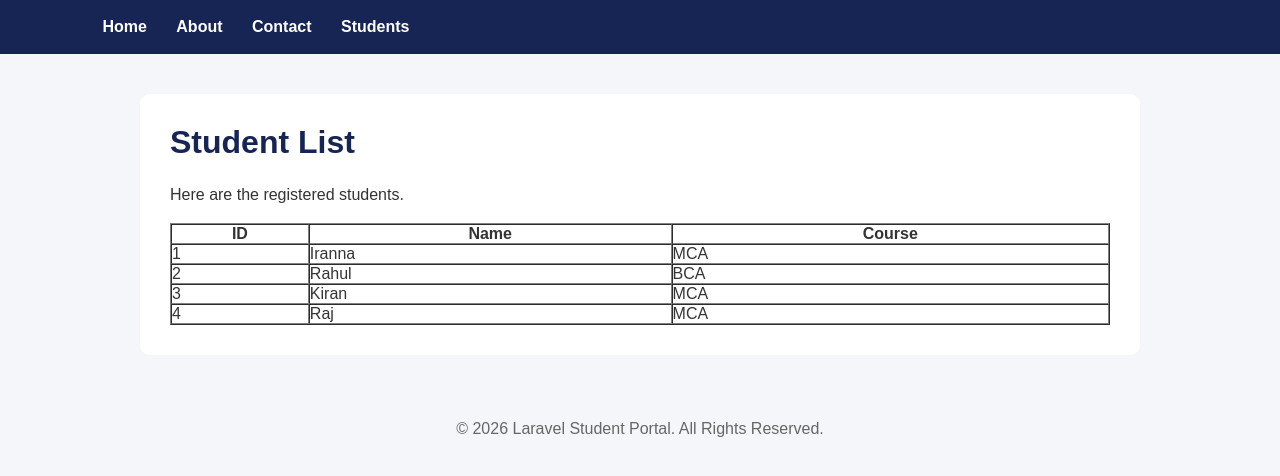
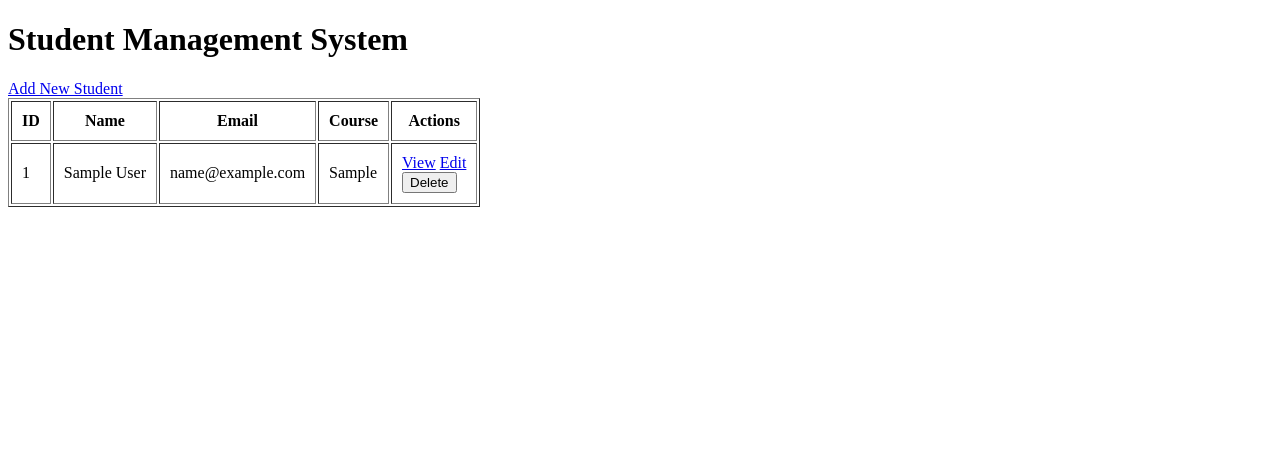
Before and after one commit to Irannakumbar/cynaris-internship-Iranna, a Laravel app: page /students in a window 1280 px wide. Shown: the top 476 px of the page. Run offline with Laravel 12, Linux system fonts and the light colour scheme; tables that the repository leaves empty hold one stand-in row (values such as "Sample post").

Commit message:
feat: complete week 3 day 3 MVC architecture

```diff
--- a/laravel-basics/app/Http/Controllers/StudentController.php
+++ b/laravel-basics/app/Http/Controllers/StudentController.php
@@ -2,17 +2,75 @@
 
 namespace App\Http\Controllers;
 
+use App\Models\Student;
+use Illuminate\Http\Request;
+
 class StudentController extends Controller
 {
+    // Display all students
     public function index()
     {
-        $students = [
-            ['id' => 1, 'name' => 'Iranna', 'course' => 'MCA'],
-            ['id' => 2, 'name' => 'Rahul', 'course' => 'BCA'],
-            ['id' => 3, 'name' => 'Kiran', 'course' => 'MCA'],
-            ['id' => 4, 'name' => 'Raj', 'course' => 'MCA'],
-        ];
+        $students = Student::all();
 
-        return view('students', compact('students'));
+        return view('students.index', compact('students'));
+    }
+
+    // Show create form
+    public function create()
+    {
+        return view('students.create');
+    }
+
+    // Store student
+    public function store(Request $request)
+    {
+        $validated = $request->validate([
+            'name' => 'required',
+            'email' => 'required|email|unique:students',
+            'course' => 'required',
+            'phone' => 'nullable'
+        ]);
+
+        Student::create($validated);
+
+        return redirect()->route('students.index')
+            ->with('success', 'Student added successfully!');
+    }
+
+    // Show individual student
+    public function show(Student $student)
+    {
+        return view('students.show', compact('student'));
+    }
+
+    // Edit student
+    public function edit(Student $student)
+    {
+        return view('students.edit', compact('student'));
+    }
+
+    // Update student
+    public function update(Request $request, Student $student)
+    {
+        $validated = $request->validate([
+            'name' => 'required',
+            'email' => 'required|email|unique:students,email,' . $student->id,
+            'course' => 'required',
+            'phone' => 'nullable'
+        ]);
+
+        $student->update($validated);
+
+        return redirect()->route('students.index')
+            ->with('success', 'Student updated successfully!');
+    }
+
+    // Delete student
+    public function destroy(Student $student)
+    {
+        $student->delete();
+
+        return redirect()->route('students.index')
+            ->with('success', 'Student deleted successfully!');
     }
 }
--- /dev/null
+++ b/laravel-basics/app/Models/Student.php
@@ -0,0 +1,15 @@
+<?php
+
+namespace App\Models;
+
+use Illuminate\Database\Eloquent\Model;
+
+class Student extends Model
+{
+    protected $fillable = [
+        'name',
+        'email',
+        'course',
+        'phone'
+    ];
+}
--- a/laravel-basics/resources/views/home.blade.php
+++ b/laravel-basics/resources/views/home.blade.php
@@ -1,3 +1,4 @@
+
 @extends('layouts.app')
 
 @section('title', 'Home')
@@ -9,5 +10,5 @@
 
     <p>Welcome to our Laravel Student Portal. This application demonstrates Laravel routing, controllers and Blade templates.</p>
 
-    <a href="{{ route('students') }}">View Students</a>
+    <a href="{{ route('students.index') }}">View Students</a>
 @endsection
--- a/laravel-basics/resources/views/partials/navbar.blade.php
+++ b/laravel-basics/resources/views/partials/navbar.blade.php
@@ -2,5 +2,5 @@
     <a href="{{ route('home') }}">Home</a>
     <a href="{{ route('about') }}">About</a>
     <a href="{{ route('contact') }}">Contact</a>
-    <a href="{{ route('students') }}">Students</a>
+    <a href="{{ route('students.index') }}">Students</a>
 </nav>
--- /dev/null
+++ b/laravel-basics/resources/views/students/index.blade.php
@@ -0,0 +1,49 @@
+
+<!DOCTYPE html>
+<html>
+<head>
+    <title>Student Management</title>
+</head>
+<body>
+
+<h1>Student Management System</h1>
+
+<a href="{{ route('students.create') }}">Add New Student</a>
+
+@if(session('success'))
+    <p>{{ session('success') }}</p>
+@endif
+
+<table border="1" cellpadding="10">
+    <tr>
+        <th>ID</th>
+        <th>Name</th>
+        <th>Email</th>
+        <th>Course</th>
+        <th>Actions</th>
+    </tr>
+
+    @foreach($students as $student)
+    <tr>
+        <td>{{ $student->id }}</td>
+        <td>{{ $student->name }}</td>
+        <td>{{ $student->email }}</td>
+        <td>{{ $student->course }}</td>
+        <td>
+            <a href="{{ route('students.show', $student) }}">View</a>
+            <a href="{{ route('students.edit', $student) }}">Edit</a>
+
+            <form action="{{ route('students.destroy', $student) }}"
+                  method="POST">
+                @csrf
+                @method('DELETE')
+                <button type="submit">Delete</button>
+            </form>
+        </td>
+    </tr>
+    @endforeach
+
+</table>
+
+</body>
+</html>
--- a/laravel-basics/routes/web.php
+++ b/laravel-basics/routes/web.php
@@ -5,17 +5,16 @@ use Illuminate\Support\Facades\Route;
 use App\Http\Controllers\HomeController;
 use App\Http\Controllers\StudentController;
 
-// Home page - GET
+Route::resource('students', StudentController::class);
+
+// Home page
 Route::get('/', [HomeController::class, 'index'])->name('home');
 
-// About page - GET
+// About page
 Route::get('/about', [HomeController::class, 'about'])->name('about');
 
-// Contact page - GET
+// Contact page
 Route::get('/contact', [HomeController::class, 'contact'])->name('contact');
 
-// Contact form submission - POST
+// Contact form submission
 Route::post('/contact', [HomeController::class, 'submitContact'])->name('contact.submit');
-
-// Student page - GET
-Route::get('/students', [StudentController::class, 'index'])->name('students');
```
Also changed, not shown: laravel-basics/resources/views/students/create.blade.php (added, +22 -0 lines), laravel-basics/resources/views/students/edit.blade.php (added, +27 -0 lines), laravel-basics/resources/views/students/show.blade.php (added, +10 -0 lines), laravel-basics/database/migrations/2026_11_18_092914_create_students_table.php (added).
